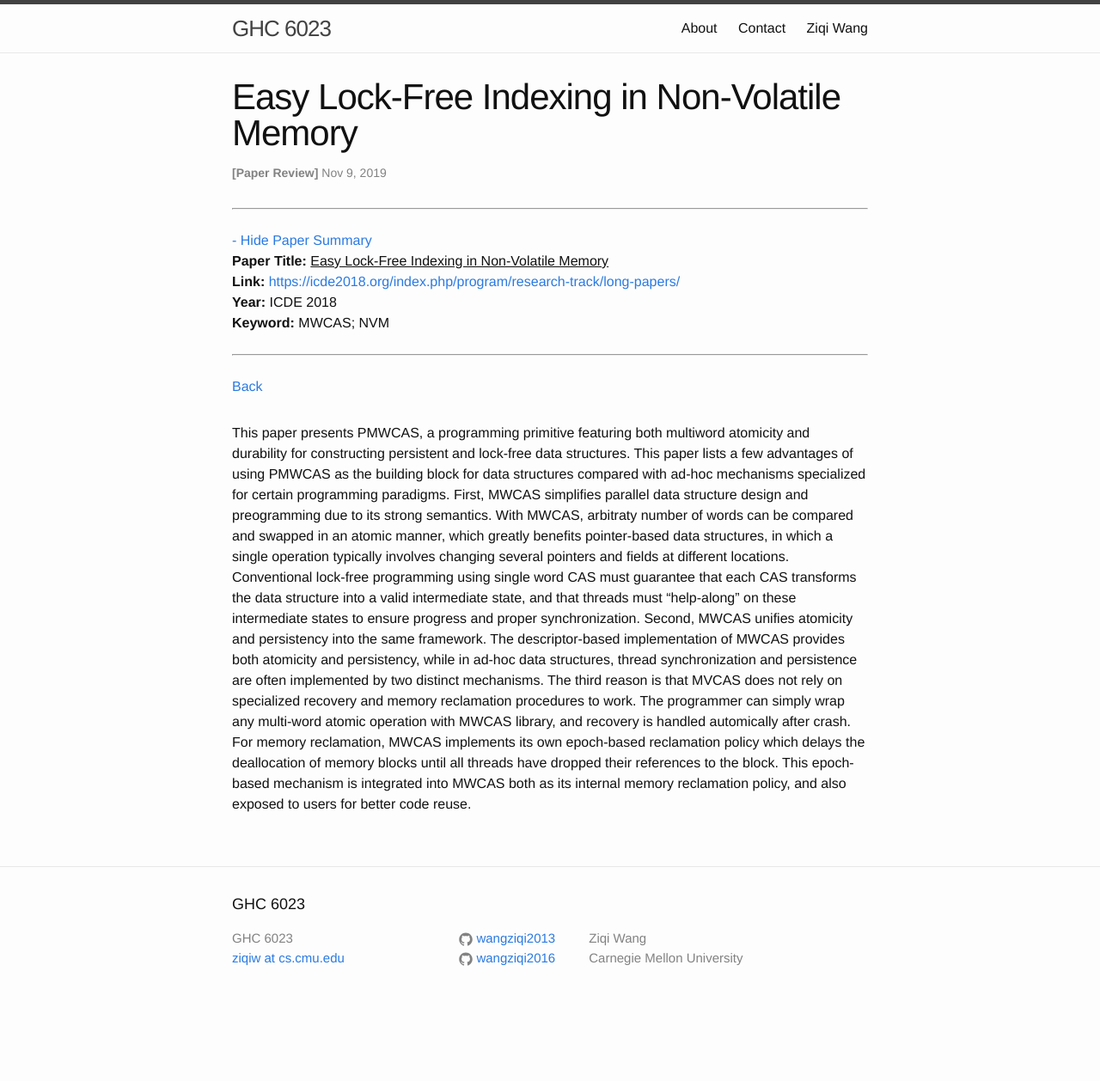
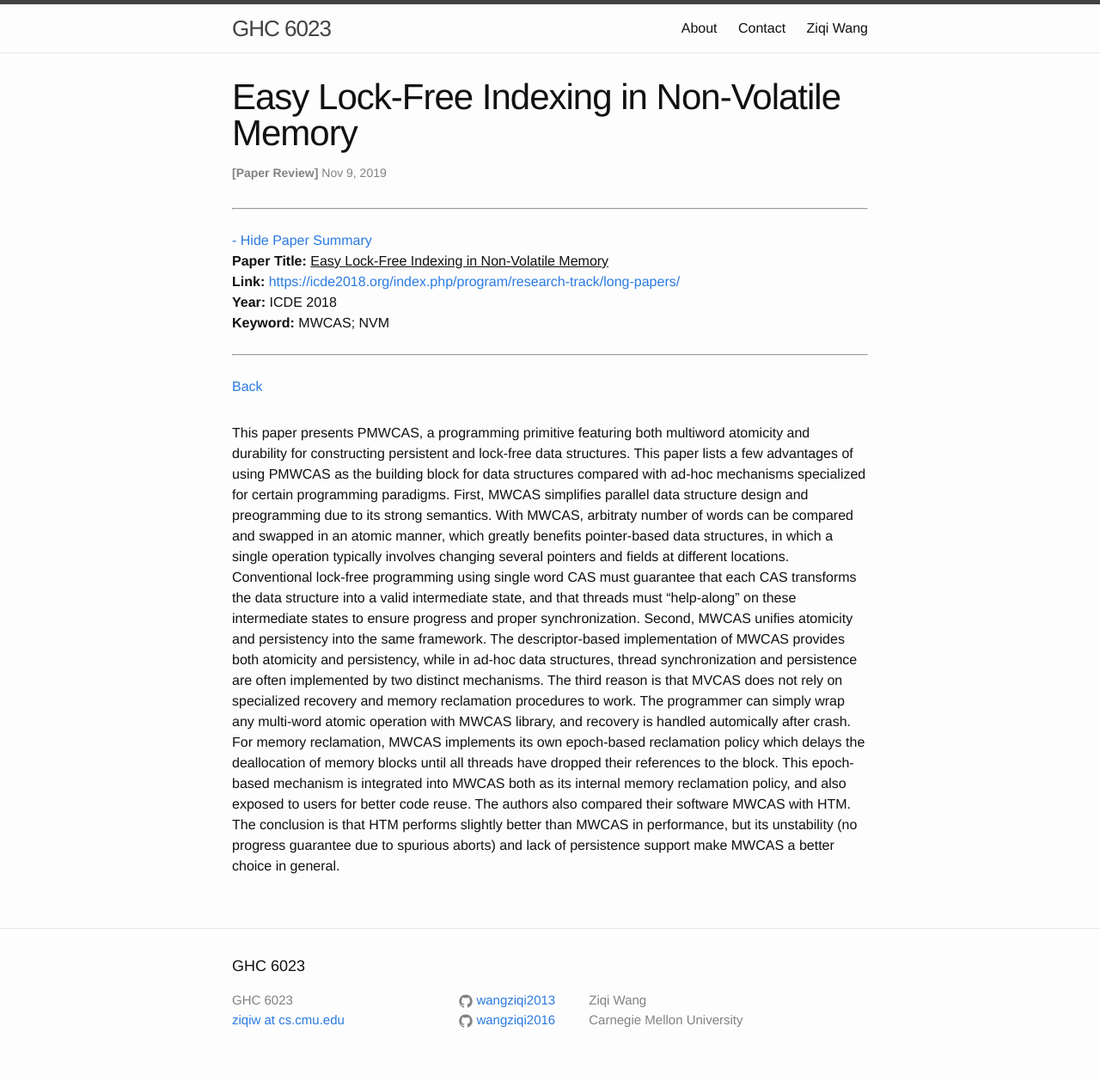
Before and after one commit to wangziqi2013/wangziqi2013.github.io, a Jekyll site: the page built from _posts/2019-11-09-easy-lock-free-indexing-in-nvm.markdown, in a window 1280 px wide. Shown: the whole page at 86% size. Built offline with Jekyll 4.4.1, drawn with Linux system fonts in a browser that asks for light colours; before the commit the page ends 1186 px from its top, so only the background shows below that.

Commit message:
Adding HTM comparison

```diff
--- a/_posts/2019-11-09-easy-lock-free-indexing-in-nvm.markdown
+++ b/_posts/2019-11-09-easy-lock-free-indexing-in-nvm.markdown
@@ -27,4 +27,7 @@ mechanisms. The third reason is that MVCAS does not rely on specialized recovery
 The programmer can simply wrap any multi-word atomic operation with MWCAS library, and recovery is handled automically after
 crash. For memory reclamation, MWCAS implements its own epoch-based reclamation policy which delays the deallocation of
 memory blocks until all threads have dropped their references to the block. This epoch-based mechanism is integrated
-into MWCAS both as its internal memory reclamation policy, and also exposed to users for better code reuse.
+into MWCAS both as its internal memory reclamation policy, and also exposed to users for better code reuse. The authors
+also compared their software MWCAS with HTM. The conclusion is that HTM performs slightly better than MWCAS in performance,
+but its unstability (no progress guarantee due to spurious aborts) and lack of persistence support make MWCAS a better choice
+in general.
```
